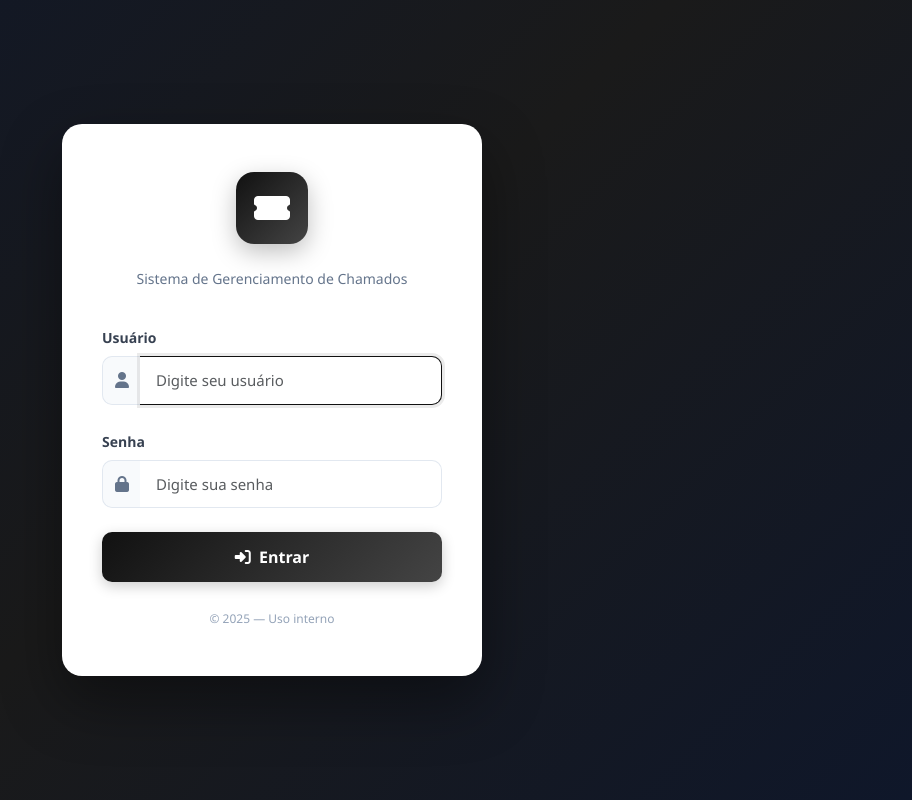
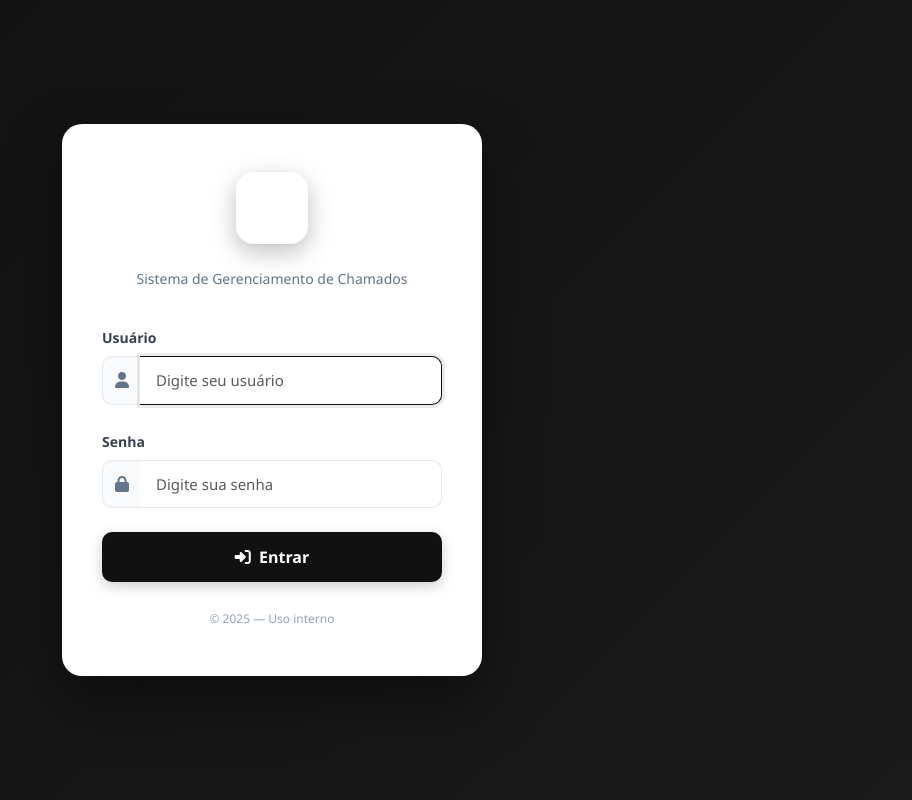
Before and after one commit to Rodrigoolimpioo/tickets, a Python web app: template frontend/templates/login.html in a window 1280 px wide. Shown: the whole page, without its empty margins (368-1280 px from the left). Run offline with Jinja, Linux system fonts and the light colour scheme; the template is opened without the code that fills it, so the values that code supplies are empty.

Commit message:
style: página de login com cor da marca, fundo do logo branco e botão sólido
Co-Authored-By: Claude Sonnet 4.6 <noreply@anthropic.com>

```diff
--- a/frontend/templates/login.html
+++ b/frontend/templates/login.html
@@ -16,7 +16,7 @@
     * { box-sizing: border-box; margin: 0; padding: 0; }
     body {
       min-height: 100vh;
-      background: linear-gradient(135deg, #0f172a 0%, #1a1a1a 50%, #0f172a 100%);
+      background: linear-gradient(135deg, {{ cor_botao }}, #1a1a1a);
       display: flex;
       align-items: center;
       justify-content: center;
@@ -37,7 +37,7 @@
     .brand-icon {
       width: 72px;
       height: 72px;
-      background: linear-gradient(135deg, {{ cor_botao }}, #444444);
+      background: #ffffff;
       border-radius: 18px;
       display: inline-flex;
       align-items: center;
@@ -71,7 +71,7 @@
     }
     .input-group .form-control { border-left: none; border-radius: 0 10px 10px 0; }
     .btn-login {
-      background: linear-gradient(135deg, {{ cor_botao }}, #444444);
+      background: {{ cor_botao }};
       border: none;
       border-radius: 10px;
       padding: 13px;
```
